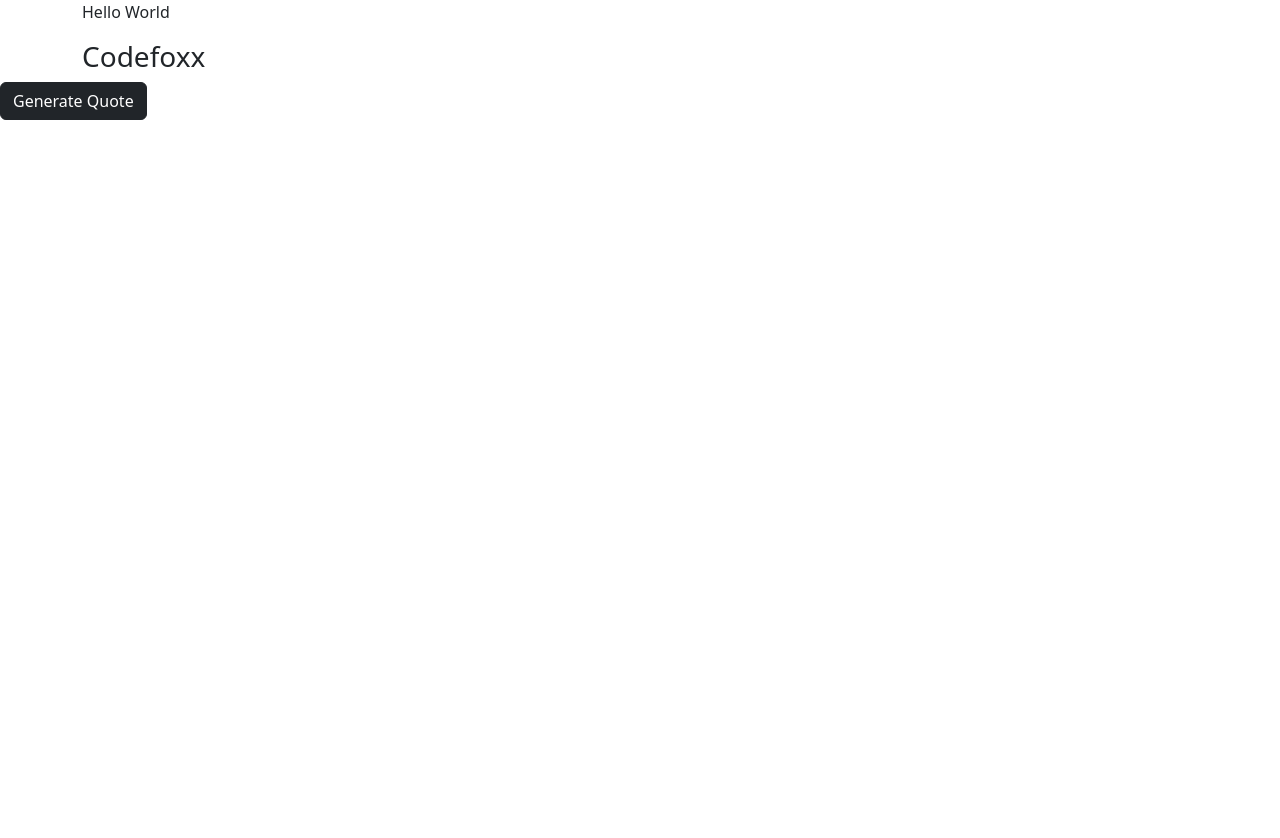
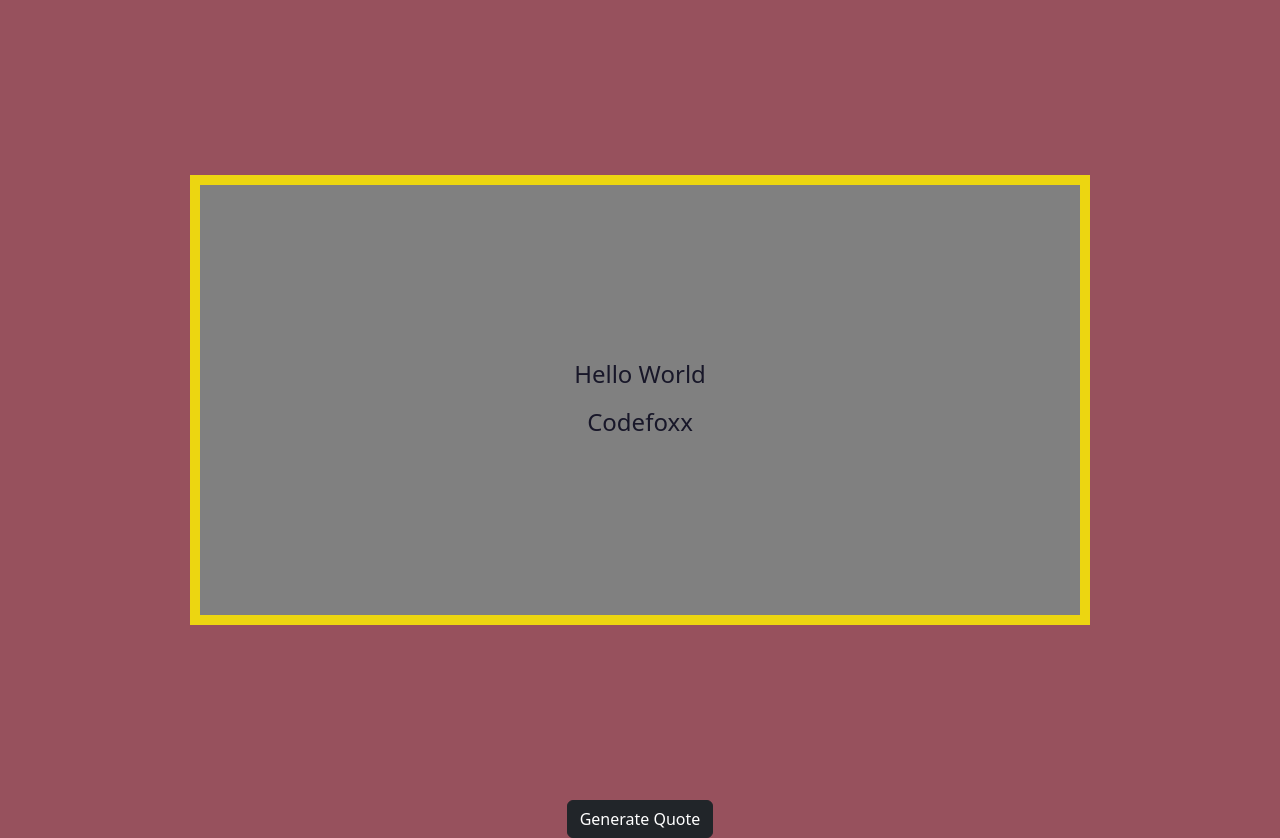
Before and after one commit to Nietru/random-quotes, a plain HTML site: page index.html in a window 1280 px wide. Before the commit the page ends 800 px from the top, so only its background shows below. Drawn offline with nearby package versions, Linux system fonts and the light colour scheme.

Commit message:
added code to our css file and a couple adjustments to our html file

```diff
--- a/index.html
+++ b/index.html
@@ -5,7 +5,7 @@
     <meta charset="UTF-8">
     <meta http-equiv="X-UA-Compatible" content="IE=edge">
     <meta name="viewport" content="width=device-width, initial-scale=1.0">
-    <link rel="stylesheet" href="https://cdn.jsdelivr.net/npm/bootstrap@5.2.3/dist/css/bootstrap.min.css">  <!--linked bootstap for styles from bootstrapcdn.com-->
+    <link rel="stylesheet" href="https://cdn.jsdelivr.net/npm/bootstrap@5.2.3/dist/css/bootstrap.min.css">  <!-- linked bootstap for styles from bootstrapcdn.com -->
     <link rel="stylesheet" href="styles.css">
     <title>Document</title>
 </head>
@@ -18,8 +18,8 @@
             <h3 id="author">Codefoxx</h3>
         </div>
     </div>
-    <div>
-        <button onClick="generate()" type="button" class="btn btn-dark">Generate Quote</button> <!--Got this button style/code from bootstrap buttons, added onClick="generate()"-->
+    <div style="text-align: center;">   <!--CSS inside the html file.-->
+        <button onClick="generate()" type="button" class="btn btn-dark">Generate Quote</button> <!-- Got this button style/code from bootstrap buttons, added onClick="generate()" -->
     </div>
 
     <script src="script.js"></script>
--- a/styles.css
+++ b/styles.css
@@ -0,0 +1,38 @@
+body {
+    background: rgb(151, 81, 93);
+}
+
+.container {
+    /*border: 1px solid black;*/    /* just had this border there while we did our other work. */
+    width: 95%;
+    height: 100vh;
+    display: flex;
+}
+
+.quotes {
+    /* border: 1px solid black; */      /* no longer need this border now that we have the other things aligned and picked our border. */
+    width: 900px;
+    height: 450px;
+    margin: auto;   /* makes the box in the center. */
+    display: flex;  /* made a flex box so we can arrange where our items are located inside of the container. */
+    flex-direction: column;
+    justify-content: center;    /* aligns items in the center vertically (y-axis). */
+    align-items: center;    /* aligns items horizontally in tthe center (x-axis). */
+    padding: 0 50px;    /* 0 is for padding on top and bottom, the 50px does the padding on left and right. */
+    color: rgb(24, 23, 41);
+    background-color: gray;
+    border: 10px solid rgb(236, 214, 17);
+}
+
+.quotes p, .quotes h3 {     /* code for the actual text, combined so we dont have to repeat code. */
+    font-size: 1.5rem;  /* each rem is equivalent to 16px, so 1.5rem is equal to 24px. */
+}
+
+/* applied the media query incase someone looks at it on a phone, they will get smaller font etc. */
+@media(max-width: 480px) {  /*this means a device with 480px or less with get the following code result. */
+    .quotes p, .quotes h3 {
+        font-size: 1rem;        /* 1rem instead of 1.5rem. */
+    }
+}
+
+/*Tip: to preview the effect of the @media query: go to http://www.responsinator.com/ and paste your website url into space. */
```
